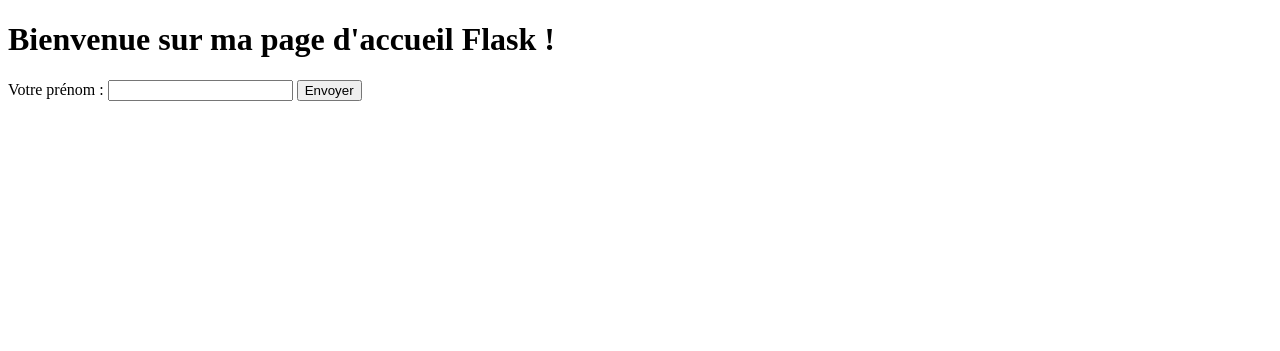
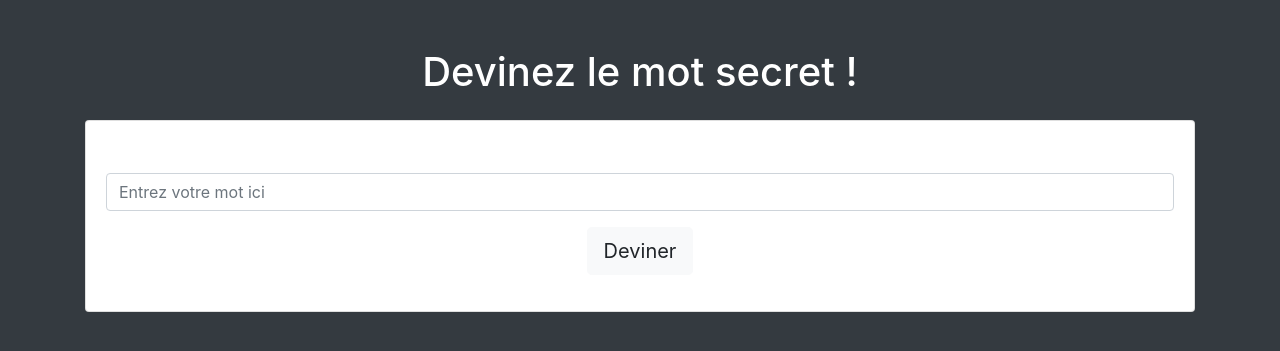
Before and after one commit to Pierrot69280/cemantix, a Flask app: page / in a window 1280 px wide. Shown: the top 351 px of the page. Run offline with Flask 3, Linux system fonts and the light colour scheme; some libraries are stand-ins or nearby versions.

Commit message:
game & template

```diff
--- /dev/null
+++ b/app/game.py
@@ -0,0 +1,56 @@
+import spacy
+import random
+
+llm = spacy.load("en_core_web_lg")
+
+secret_words = [
+    # Nourriture
+    "pizza", "pasta", "burger", "sushi", "taco",
+    "salade", "gâteau", "chocolat", "glace", "quiche",
+
+    # Animaux
+    "chat", "chien", "éléphant", "oiseau", "requin",
+    "tigre", "lapin", "serpent", "cheval", "lion",
+
+    # Vêtements
+    "t-shirt", "jeans", "robe", "chaussures", "chapeau",
+    "veste", "sac", "ceinture", "écharpe", "gants",
+
+    # Technologie
+    "ordinateur", "smartphone", "tablette", "imprimante", "routeur",
+    "caméra", "casque", "drone", "montre", "écran",
+
+    # Sports
+    "football", "basketball", "tennis", "natation", "course",
+    "cyclisme", "golf", "hockey", "rugby", "escalade",
+
+    # Nature
+    "arbre", "fleur", "montagne", "rivière", "océan",
+    "ciel", "soleil", "lune", "nuage", "pluie",
+
+    # Sciences
+    "physique", "chimie", "biologie", "astronomie", "mathématiques",
+    "génétique", "écologie", "thermodynamique", "atomes", "molécules",
+
+    # Arts
+    "peinture", "sculpture", "musique", "danse", "théâtre",
+    "littérature", "photographie", "cinéma", "poésie", "architecture",
+
+    # Voyage
+    "avion", "train", "bateau", "car", "valise",
+    "carte", "hôtel", "plage", "montagne", "ville"
+]
+
+secret_word = random.choice(secret_words)
+token_secret_word = llm(secret_word)
+
+def play_game(given_word):
+    token_given_word = llm(given_word)
+
+    if secret_word == given_word:
+        return "Vous avez gagné !"
+    else:
+        similarity = token_given_word.similarity(token_secret_word)
+        return f"Votre mot '{given_word}' vous donne jusqu'à {round(similarity * 100)} °C"
+
+# print(play_game("pasta"))
--- a/app/routes.py
+++ b/app/routes.py
@@ -1,6 +1,15 @@
-from flask import render_template
+from flask import render_template, request
 from app import app
+from app.game import play_game
 
-@app.route('/')
+
+@app.route('/', methods=['GET', 'POST'])
 def index():
-    return render_template('index.html')
+    message = ""
+
+    if request.method == 'POST':
+
+        given_word = request.form['given_word']
+        message = play_game(given_word)
+
+    return render_template('index.html', message=message)
--- a/app/templates/index.html
+++ b/app/templates/index.html
@@ -3,14 +3,27 @@
 <head>
     <meta charset="UTF-8">
     <meta name="viewport" content="width=device-width, initial-scale=1.0">
-    <title>Accueil</title>
+    <title>Jeu Sémantix</title>
+
+    <link href="https://stackpath.bootstrapcdn.com/bootstrap/4.5.2/css/bootstrap.min.css" rel="stylesheet">
 </head>
-<body>
-    <h1>Bienvenue sur ma page d'accueil Flask !</h1>
-    <form action="/" method="POST">
-        <label for="prenom">Votre prénom :</label>
-        <input type="text" id="prenom" name="prenom">
-        <button type="submit">Envoyer</button>
-    </form>
+<body class="bg-dark mt-5">
+    <div class="container">
+        <h1 class="text-center mb-4 text-white">Devinez le mot secret !</h1>
+
+        <div class="card">
+            <div class="card-body">
+                <form action="/" method="POST" class="text-center">
+                    <div class="form-group">
+                        <label for="given_word" class="h5 text-white">Votre mot :</label>
+                        <input type="text" id="given_word" name="given_word" class="form-control" placeholder="Entrez votre mot ici" required>
+                    </div>
+                    <button type="submit" class="btn btn-light btn-lg">Deviner</button>
+                </form>
+
+                <p class="result text-center text-black mt-3">{{ message }}</p>
+            </div>
+        </div>
+    </div>
 </body>
 </html>
```
